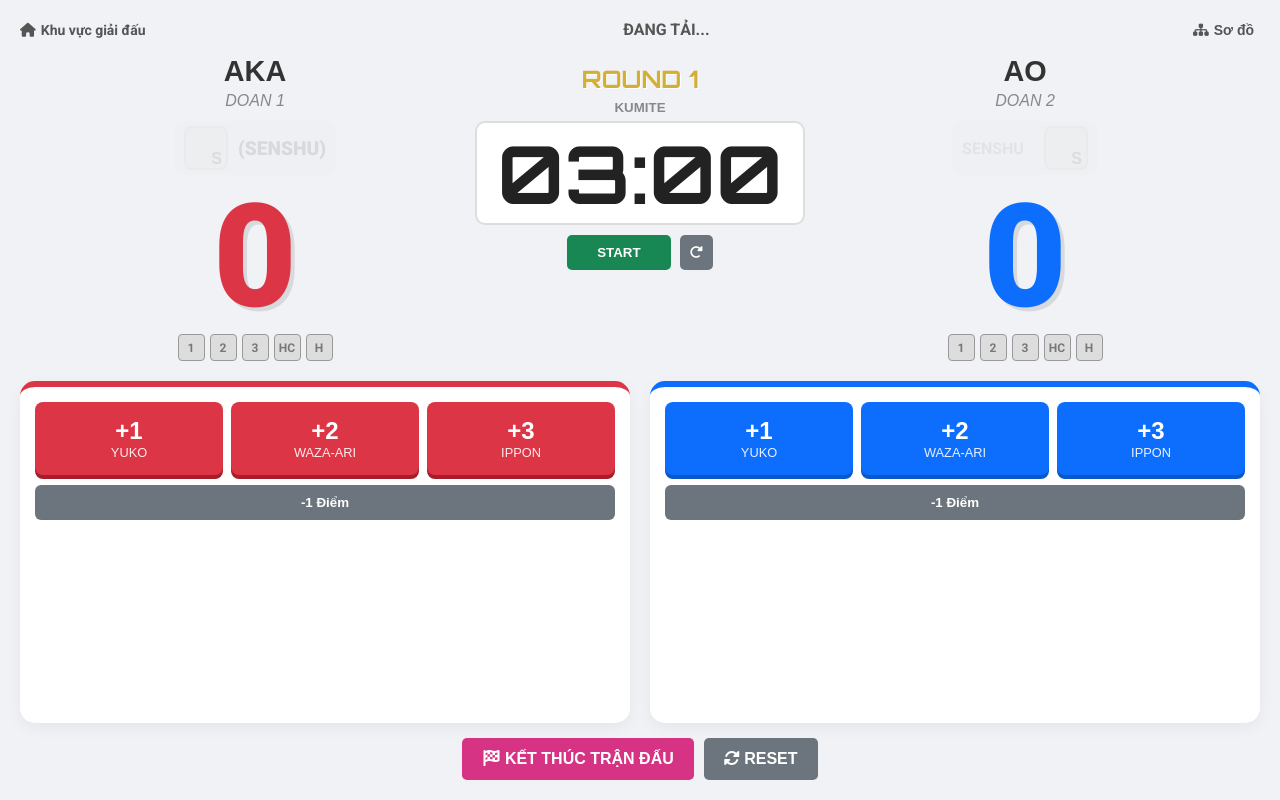
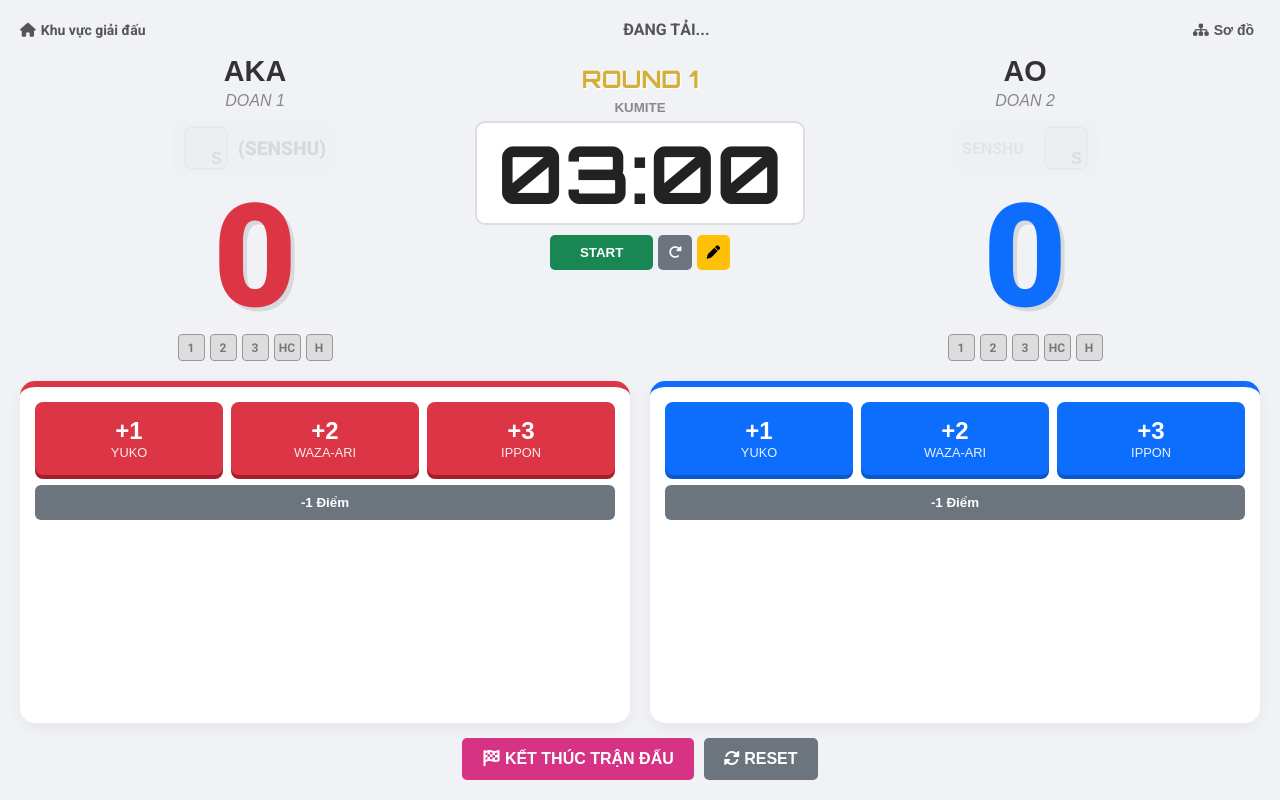
Before and after one commit to ChuCongVinh/api-vothuat, a website: page frontend/scoreboard.html in a window 1280 px wide. Both pictures are taken after a click on the button 696 px from the left and 252 px from the top of the page. Drawn offline with Linux system fonts and the light colour scheme.

Commit message:
Add files via upload

```diff
--- a/frontend/scoreboard.html
+++ b/frontend/scoreboard.html
@@ -105,9 +105,11 @@
             <div class="match-phase" id="phaseDisplay">ROUND 1</div>
             <input type="text" id="catInput" value="KUMITE" style="text-align:center; border:none; background:transparent; color:#888; font-weight:bold; width:100%; margin-bottom:5px;" oninput="broadcastInfo()">
             <div class="timer-text" id="timerDisplay" onclick="toggleTimer()">03:00</div>
-            <div style="margin-top:10px;">
+
+            <div style="margin-top:10px; display: flex; gap: 5px; justify-content: center;">
                 <button onclick="toggleTimer()" style="padding:10px 30px; background:#198754; border:none; color:white; font-weight:bold; border-radius:5px; cursor:pointer;" id="btnTimer">START</button>
-                <button onclick="resetTimer()" style="padding:10px; background:#6c757d; border:none; color:white; border-radius:5px; cursor:pointer; margin-left:5px;"><i class="fa-solid fa-rotate-right"></i></button>
+                <button onclick="resetTimer()" style="padding:10px; background:#6c757d; border:none; color:white; border-radius:5px; cursor:pointer;" title="Reset thời gian"><i class="fa-solid fa-rotate-right"></i></button>
+                <button onclick="editTimer()" style="padding:10px; background:#ffc107; border:none; color:black; font-weight:bold; border-radius:5px; cursor:pointer;" title="Chỉnh sửa thời gian"><i class="fa-solid fa-pen"></i></button>
             </div>
         </div>
 
@@ -165,15 +167,16 @@
 
     <script>
         // STATE
+        let defaultTime = 180; // Mặc định là 3 phút (180 giây)
+        let timer = { time: 180, interval: null, isRunning: false };
         let gameState = { akaScore: 0, aoScore: 0, akaPen: 0, aoPen: 0, senshu: null };
-        let timer = { time: 180, interval: null, isRunning: false };
         let isMatchEnded = false;
 
         const channel = new BroadcastChannel('karate_channel');
         const urlParams = new URLSearchParams(window.location.search);
         const matchId = urlParams.get('matchId');
 
-        // BỎ LOCAL - CHUYỂN TOÀN BỘ API VỀ DOMAIN CHÍNH THỨC
+        // CHUYỂN API VỀ DOMAIN CHÍNH THỨC
         const API_BASE = 'https://nangkhieutriduc.com/api';
 
         async function init() {
@@ -294,12 +297,54 @@
                 }, 1000);
             } else clearInterval(timer.interval);
         }
-        function resetTimer() { timer.isRunning = false; clearInterval(timer.interval); timer.time = 180; renderTimer(); document.getElementById('btnTimer').innerText = "START"; document.getElementById('btnTimer').style.background = "#198754"; }
+
+        // --- CÁC HÀM LIÊN QUAN TỚI ĐỒNG HỒ ĐƯỢC CHỈNH SỬA ---
+        function editTimer() {
+            if (timer.isRunning) {
+                alert("Vui lòng dừng (STOP) đồng hồ trước khi sửa giờ!");
+                return;
+            }
+            let currentStr = document.getElementById('timerDisplay').innerText;
+            let input = prompt("Nhập thời gian đếm ngược (phút:giây) - Ví dụ: 02:00", currentStr);
+
+            if (input) {
+                let parts = input.split(':');
+                if (parts.length === 2 && !isNaN(parts[0]) && !isNaN(parts[1])) {
+                    let mins = parseInt(parts[0]);
+                    let secs = parseInt(parts[1]);
+                    let totalSeconds = (mins * 60) + secs;
+
+                    defaultTime = totalSeconds; // Lưu lại làm mốc mặc định mới
+                    timer.time = totalSeconds;
+                    renderTimer();
+                } else {
+                    alert("Định dạng không hợp lệ. Vui lòng nhập theo mẫu mm:ss (VD: 02:00)");
+                }
+            }
+        }
+
+        function resetTimer() {
+            timer.isRunning = false;
+            clearInterval(timer.interval);
+            timer.time = defaultTime; // Lấy mốc thời gian đã được set (2 phút hoặc 3 phút)
+            renderTimer();
+            document.getElementById('btnTimer').innerText = "START";
+            document.getElementById('btnTimer').style.background = "#198754";
+        }
+
         function renderTimer() {
             let m = Math.floor(timer.time / 60).toString().padStart(2, '0'); let s = (timer.time % 60).toString().padStart(2, '0');
             document.getElementById('timerDisplay').innerText = `${m}:${s}`; broadcastTimer(`${m}:${s}`, timer.time < 15);
         }
-        function resetMatchData() { if(confirm("Reset điểm?")) { isMatchEnded = false; gameState = { akaScore: 0, aoScore: 0, akaPen: 0, aoPen: 0, senshu: null }; resetTimer(); renderUI(); } }
+
+        function resetMatchData() {
+            if(confirm("Reset điểm?")) {
+                isMatchEnded = false;
+                gameState = { akaScore: 0, aoScore: 0, akaPen: 0, aoPen: 0, senshu: null };
+                resetTimer();
+                renderUI();
+            }
+        }
 
         function checkTimeUpWinner() {
             if (gameState.akaScore > gameState.aoScore) {
```
